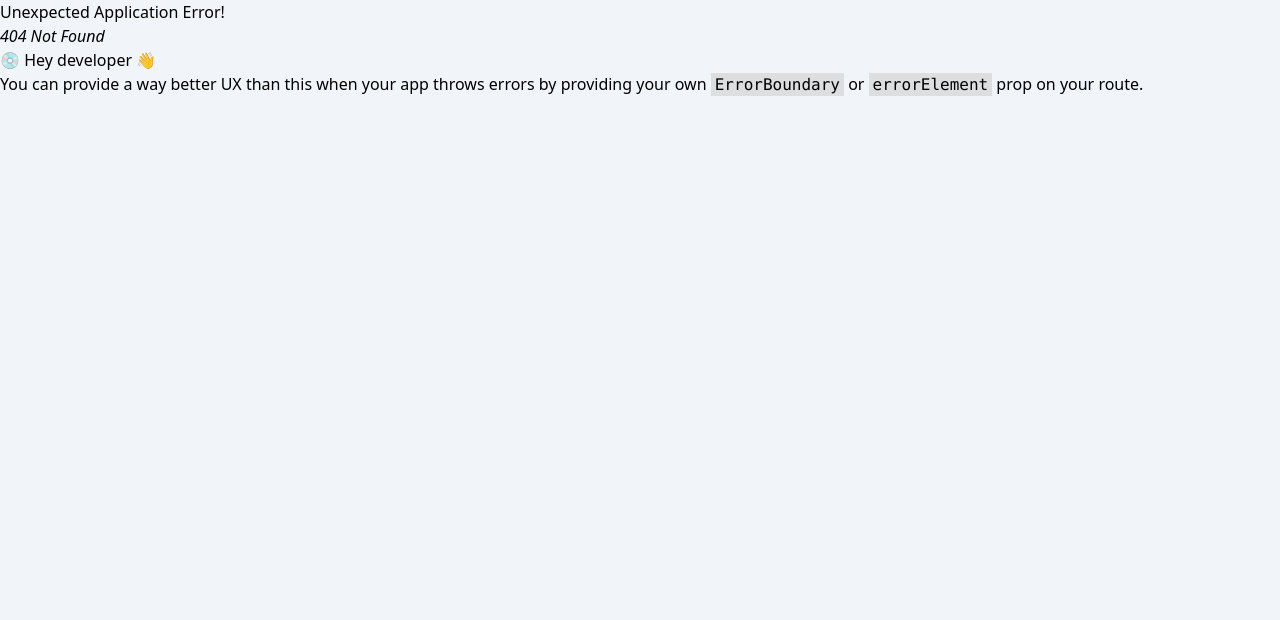
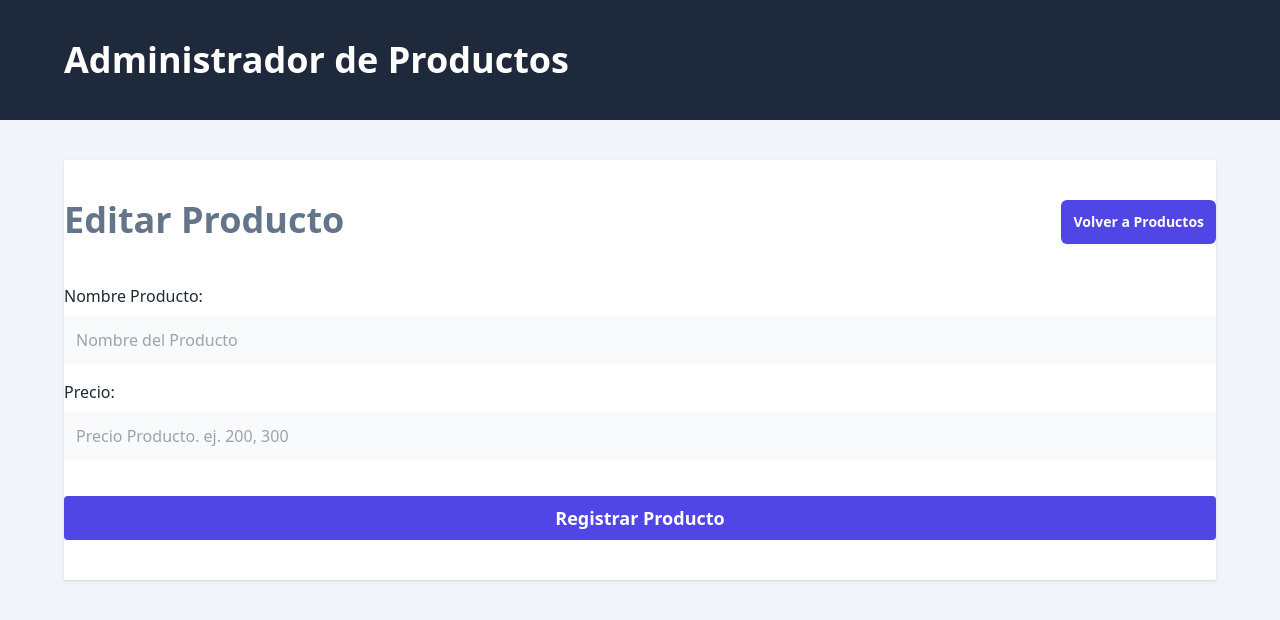
Before and after one commit to DanielMR-dev/Administrador-de-productos---FullStack---PERN, a React (Vite) app in the folder client/: page /products/1/edit in a window 1280 px wide. Before the commit this address had no page. Shown: the top 620 px of the page. Built offline with nearby package versions, Linux system fonts and the light colour scheme.

Commit message:
417. Creando la ruta para editar productos

```diff
--- a/client/src/components/ProductDetails.tsx
+++ b/client/src/components/ProductDetails.tsx
@@ -22,7 +22,9 @@ export default function ProductDetails({product} : ProductDetailsProps) {
                 {isAvailable ? 'Disponible' : 'No Disponible'}
             </td>
             <td className="p-3 text-lg text-gray-800 ">
-
+                <div className="flex gap-2 items-center">
+                    <button>Editar</button>
+                </div>
             </td>
         </tr>
     )
--- a/client/src/router.tsx
+++ b/client/src/router.tsx
@@ -2,6 +2,7 @@ import { createBrowserRouter } from "react-router-dom";
 import Layout from "./layouts/Layout";
 import Products, { loader as productsLoader } from "./views/Products";
 import NewProduct, { action as newProductAction } from "./views/NewProduct";
+import EditProduct from "./views/EditProducts";
 
 export const router = createBrowserRouter([
     {
@@ -17,6 +18,10 @@ export const router = createBrowserRouter([
                 path: 'products/new',
                 element: <NewProduct/>,
                 action: newProductAction
+            },
+            {
+                path: 'products/:id/edit', // ROA Pattern - Resoucer-oriented Desing
+                element: <EditProduct/>
             }
         ]
     }
--- /dev/null
+++ b/client/src/views/EditProducts.tsx
@@ -0,0 +1,77 @@
+import { Link, Form, useActionData, ActionFunctionArgs, redirect } from "react-router-dom";
+import ErrorMessage from "../components/ErrorMessage";
+import { addProduct } from "../services/ProductService";
+
+export async function action({request} : ActionFunctionArgs) {
+    const data = Object.fromEntries(await request.formData());
+
+    let error = '';
+    if(Object.values(data).includes('')) {
+        error = 'Todos los campos son obligatorios';
+    };
+    if(error.length) {
+        return error;
+    };
+
+    await addProduct(data);
+
+    return redirect('/');
+}
+
+export default function EditProduct() {
+    const error = useActionData() as string;
+
+    return (
+        <>
+            <div className="flex justify-between">
+                <h2 className="text-4xl font-black text-slate-500">Editar Producto</h2>
+                <Link
+                    to="/"
+                    className="rounded-md bg-indigo-600 p-3 text-sm font-bold text-white shadow-sm hover:bg-indigo-500"
+                >
+                    Volver a Productos
+                </Link>
+            </div>
+
+            {error && <ErrorMessage>{error}</ErrorMessage>}
+
+            <Form
+                className="mt-10"
+                method="POST"
+            >
+                <div className="mb-4">
+                    <label
+                        className="text-gray-800"
+                        htmlFor="name"
+                    >Nombre Producto:</label>
+                    <input
+                        id="name"
+                        type="text"
+                        className="mt-2 block w-full p-3 bg-gray-50"
+                        placeholder="Nombre del Producto"
+                        name="name"
+                    />
+                </div>
+                <div className="mb-4">
+                    <label
+                        className="text-gray-800"
+                        htmlFor="price"
+                    >Precio:</label>
+                    <input
+                        id="price"
+                        type="number"
+                        className="mt-2 block w-full p-3 bg-gray-50"
+                        placeholder="Precio Producto. ej. 200, 300"
+                        name="price"
+                    />
+                </div>
+
+                <input
+                    type="submit"
+                    className="mt-5 w-full bg-indigo-600 p-2 text-white font-bold text-lg cursor-pointer rounded"
+                    value="Registrar Producto"
+                />
+            </Form>
+        </>
+    )
+}
```
